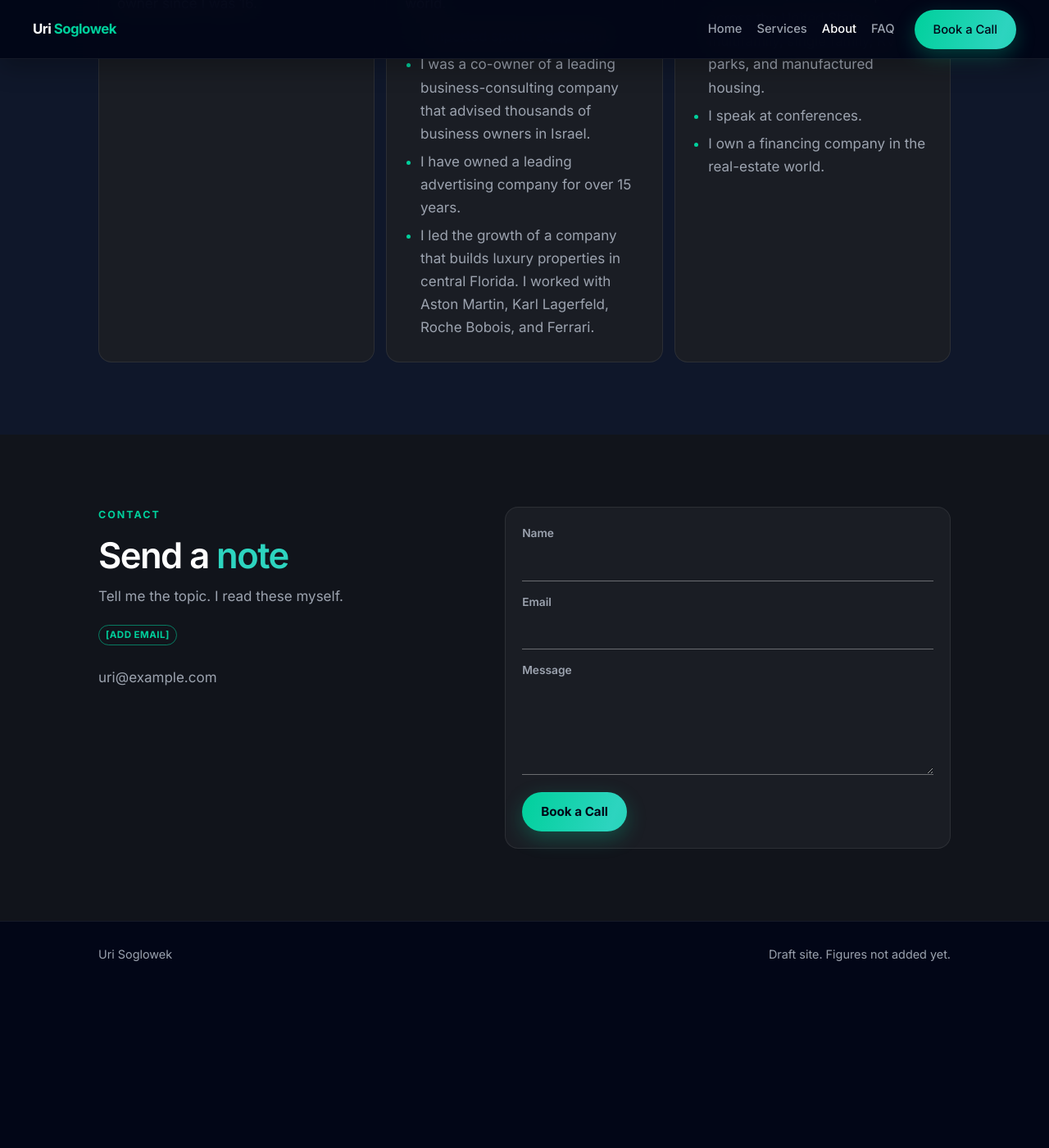
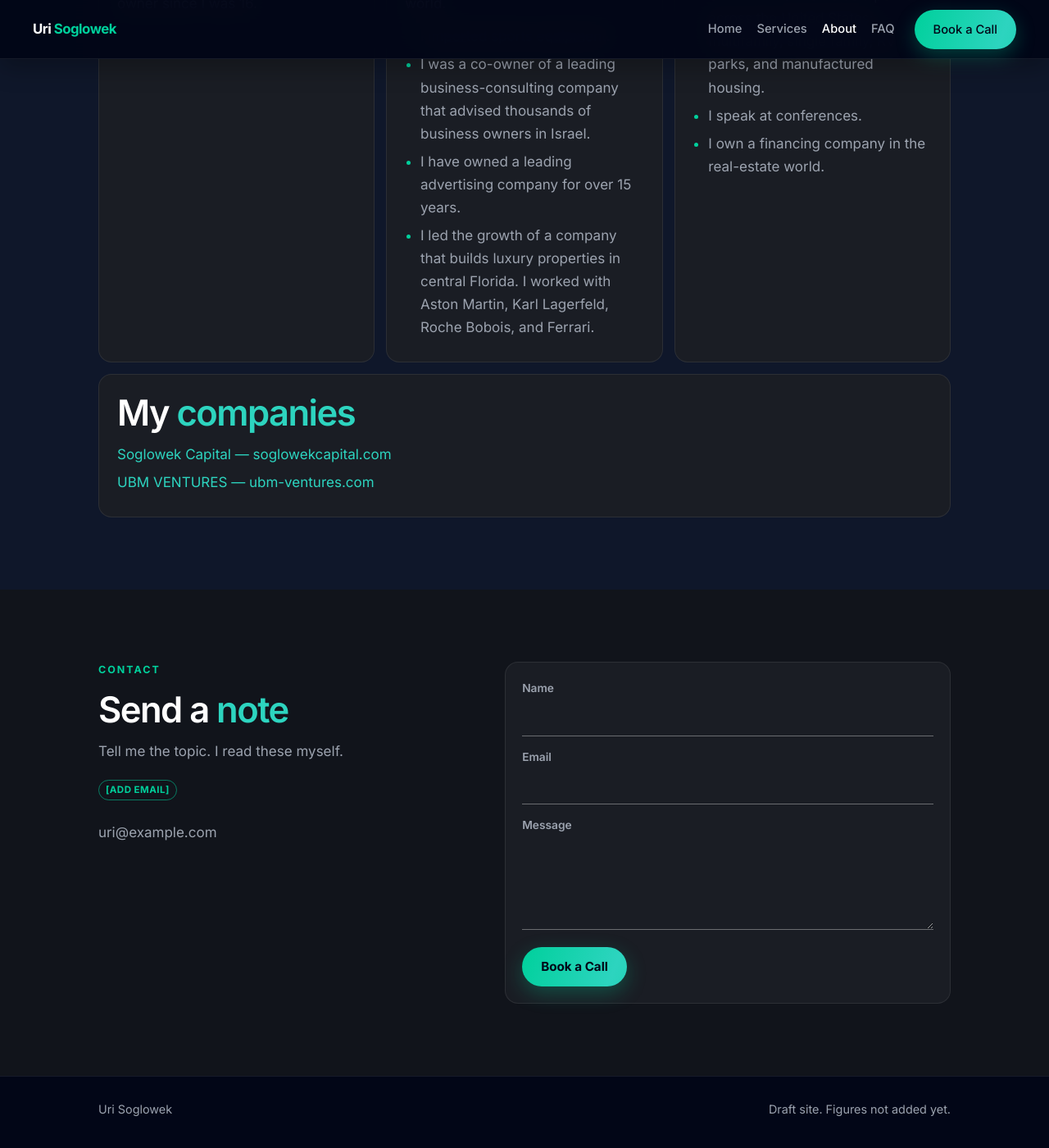
Before and after one commit to urisoglowek-ui/real_estate, a Jekyll site: the page uri/v2/about.html, which Jekyll copies as it is, in a window 1280 px wide and 1400 px high, scrolled down 875 px. Shown: the whole window at 82% size. Built offline with Jekyll 4.4.1, drawn with Linux system fonts in a browser that asks for light colours; before the commit the page ends 2087 px from its top, so only the background shows below that.

Commit message:
Add the company links on the v2 About page.
Soglowek Capital and UBM VENTURES each link to their site. The block does not add a new description.

Co-authored-by: urisoglowek-ui <urisoglowek-ui@users.noreply.github.com>

```diff
--- a/uri/v2/about.html
+++ b/uri/v2/about.html
@@ -60,6 +60,13 @@
           <li>I own a financing company in the real-estate world.</li>
         </ul>
       </article>
+      <article class="card reveal wide">
+        <h2>My <span class="hl">companies</span></h2>
+        <ul class="companies">
+          <li><a href="https://soglowekcapital.com" target="_blank" rel="noopener">Soglowek Capital — soglowekcapital.com</a></li>
+          <li><a href="https://ubm-ventures.com" target="_blank" rel="noopener">UBM VENTURES — ubm-ventures.com</a></li>
+        </ul>
+      </article>
     </div>
   </section>
 
--- a/uri/v2/v2.css
+++ b/uri/v2/v2.css
@@ -233,6 +233,10 @@ h2{
 }
 
 a.card{color:inherit;text-decoration:none}
+.wide{grid-column:1/-1}
+.card ul.companies{list-style:none;padding:0}
+.card ul.companies a{color:var(--mint-2);text-decoration:none;overflow-wrap:anywhere}
+.card ul.companies a:hover{text-decoration:underline}
 .svc-copy{max-width:46rem;margin:0;color:var(--muted)}
 .svc-copy + .svc-copy{margin-top:12px}
 .svc-block{margin-top:22px}
```
